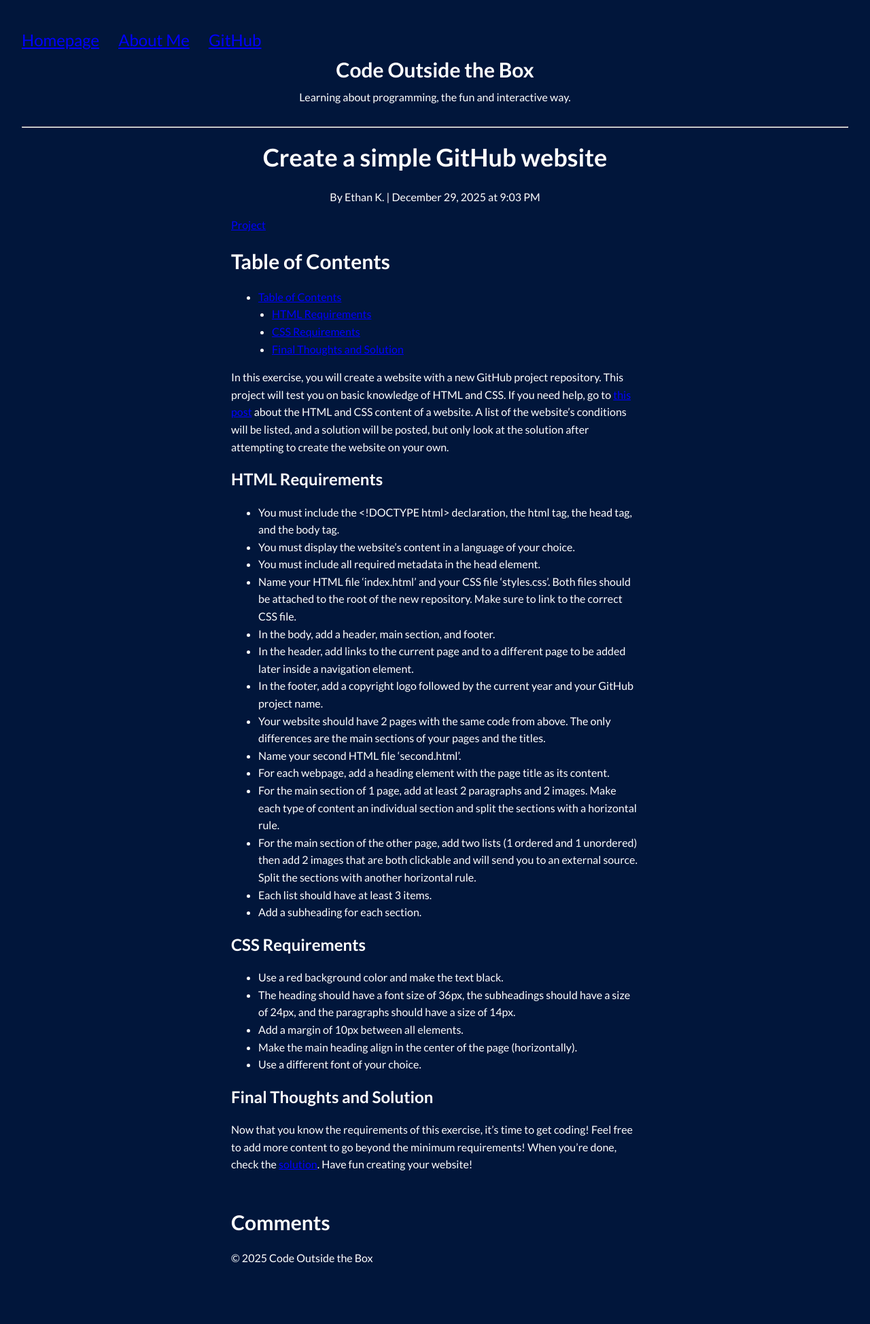
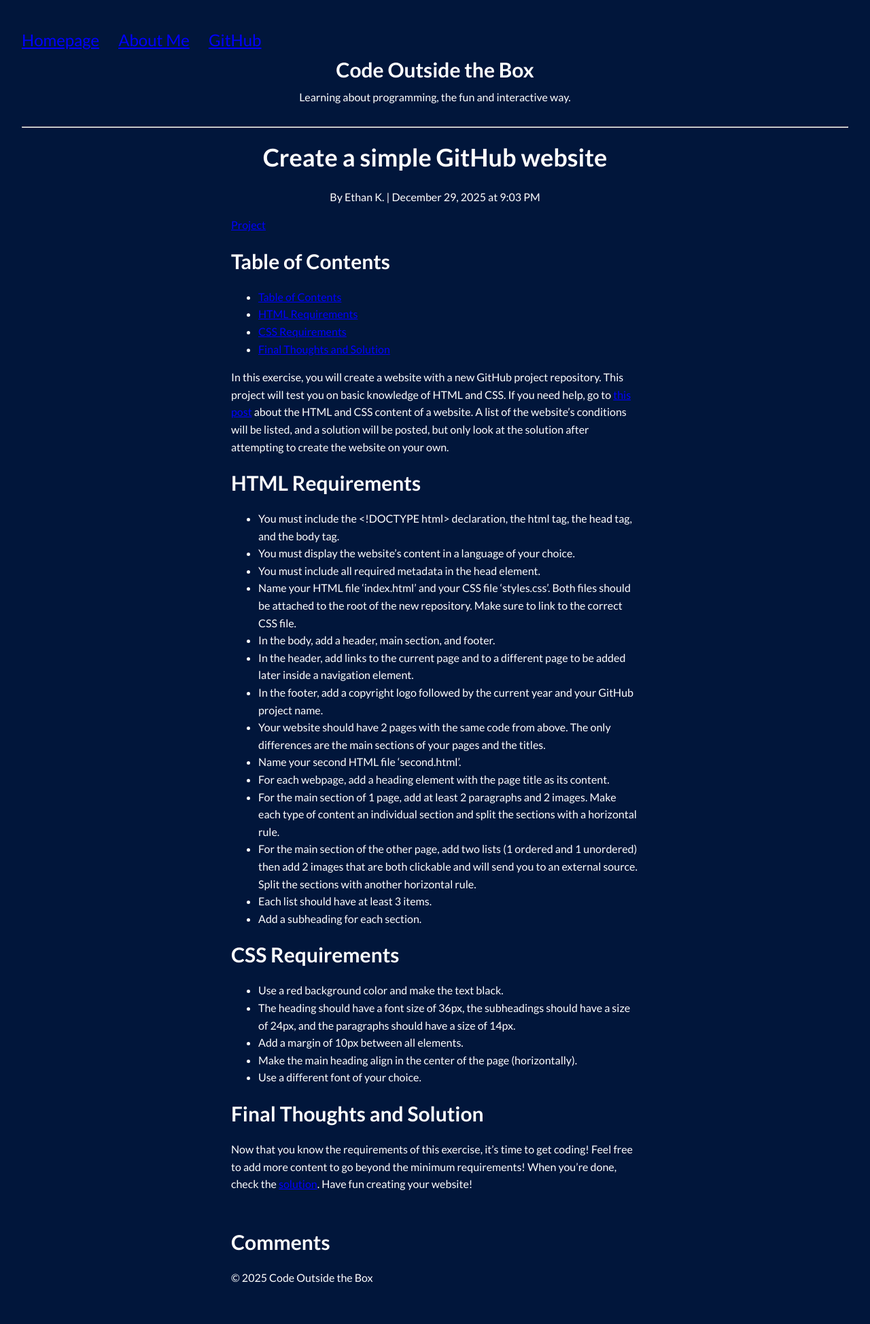
Before and after one commit to MicroChip818/microchip818.github.io, a Jekyll site: the page built from _posts/2025-12-29-create-a-simple-github-website.md, in a window 1280 px wide. Shown: the whole page at 68% size. Built offline with Jekyll 4.4.1, drawn with Linux system fonts in a browser that asks for light colours; comment, search, counter and statistics services are not loaded; before the commit the page ends 1919 px from its top, so only the background shows below that.

Commit message:
Update markdown headers for consistency

```diff
--- a/_posts/2025-12-29-create-a-simple-github-website.md
+++ b/_posts/2025-12-29-create-a-simple-github-website.md
@@ -6,7 +6,7 @@ author: Ethan K.
 categories: [Project]
 ---
 In this exercise, you will create a website with a new GitHub project repository. This project will test you on basic knowledge of HTML and CSS. If you need help, go to <a href="https://microchip818.github.io/overview/2025/12/25/what-makes-up-a-webpage.html" target="_blank">this post</a> about the HTML and CSS content of a website. A list of the website's conditions will be listed, and a solution will be posted, but only look at the solution after attempting to create the website on your own.
-### HTML Requirements
+## HTML Requirements
 - You must include the &lt;!DOCTYPE html&gt; declaration, the html tag, the head tag, and the body tag.
 - You must display the website's content in a language of your choice.
 - You must include all required metadata in the head element.
@@ -22,12 +22,12 @@ In this exercise, you will create a website with a new GitHub project repository
 - Each list should have at least 3 items.
 - Add a subheading for each section.
 
-### CSS Requirements
+## CSS Requirements
 - Use a red background color and make the text black.
 - The heading should have a font size of 36px, the subheadings should have a size of 24px, and the paragraphs should have a size of 14px.
 - Add a margin of 10px between all elements.
 - Make the main heading align in the center of the page (horizontally).
 - Use a different font of your choice.
 
-### Final Thoughts and Solution
+## Final Thoughts and Solution
 Now that you know the requirements of this exercise, it's time to get coding! Feel free to add more content to go beyond the minimum requirements! When you're done, check the <a href="https://github.com/MicroChip818/2025-12-29-website-solution" target="_blank">solution</a>. Have fun creating your website!
```
